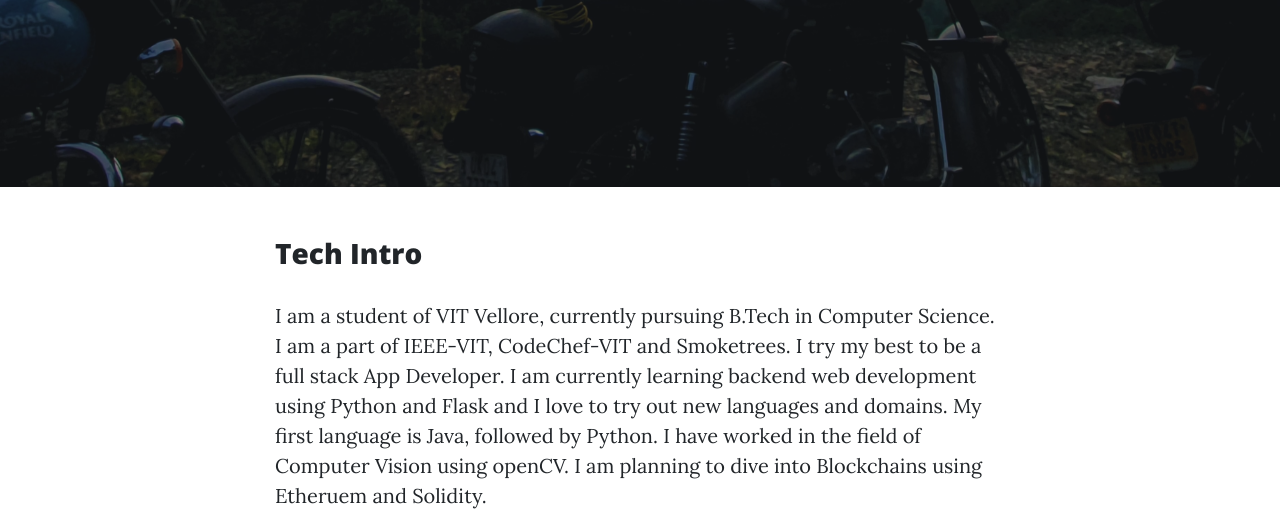
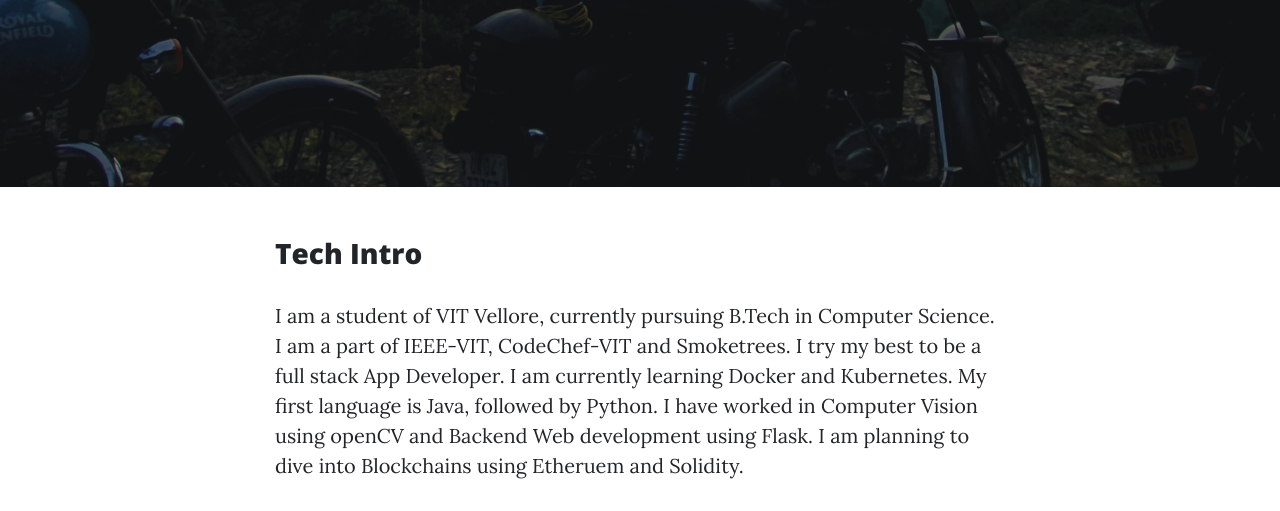
Before and after one commit to Ishan-001/ishan.apk, a plain HTML site: page about.html in a window 1280 px wide. Shown: the part 441-952 px from the top of the page. Drawn offline with nearby package versions, Linux system fonts and the light colour scheme; a script that the page names is missing.

Commit message:
Update about.html

```diff
--- a/about.html
+++ b/about.html
@@ -72,7 +72,7 @@
     <div class="row">
       <div class="col-lg-8 col-md-10 mx-auto">
         <h3>Tech Intro</h3>
-        <p>I am a student of VIT Vellore, currently pursuing B.Tech in Computer Science. I am a part of IEEE-VIT, CodeChef-VIT and Smoketrees. I try my best to be a full stack App Developer. I am currently learning backend web development using Python and Flask and I love to try out new languages and domains. My first language is Java, followed by Python. I have worked in the field of Computer Vision using openCV. I am planning to dive into Blockchains using Etheruem and Solidity.</p>
+        <p>I am a student of VIT Vellore, currently pursuing B.Tech in Computer Science. I am a part of IEEE-VIT, CodeChef-VIT and Smoketrees. I try my best to be a full stack App Developer. I am currently learning Docker and Kubernetes. My first language is Java, followed by Python. I have worked in Computer Vision using openCV and Backend Web development using Flask. I am planning to dive into Blockchains using Etheruem and Solidity.</p>
         </p>
       </div>
     </div>
```
